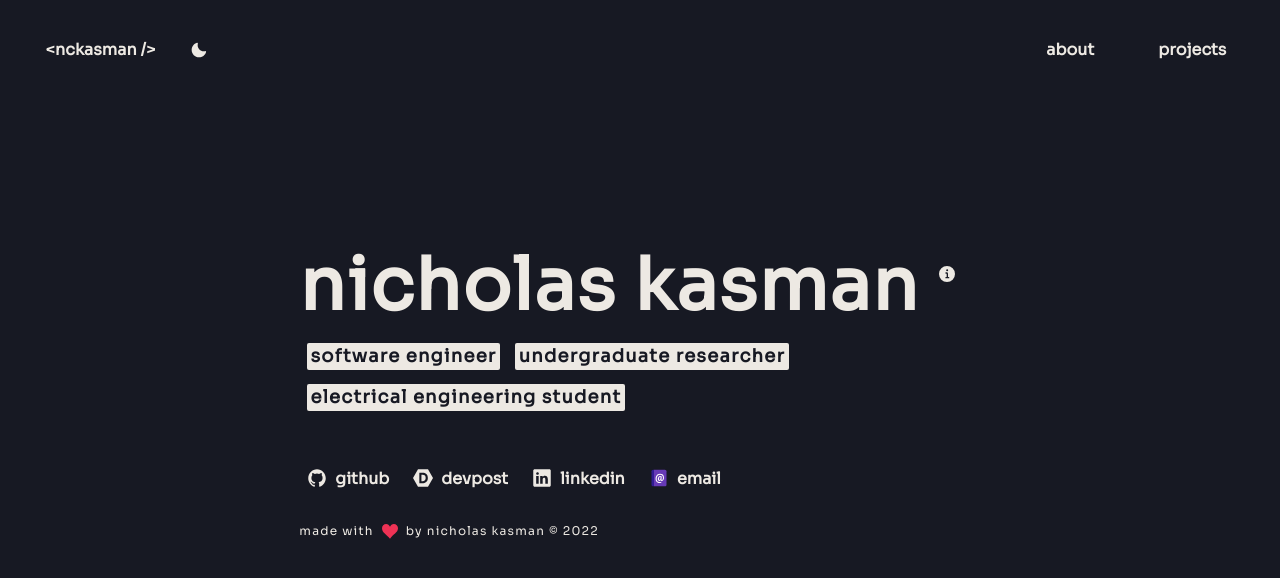
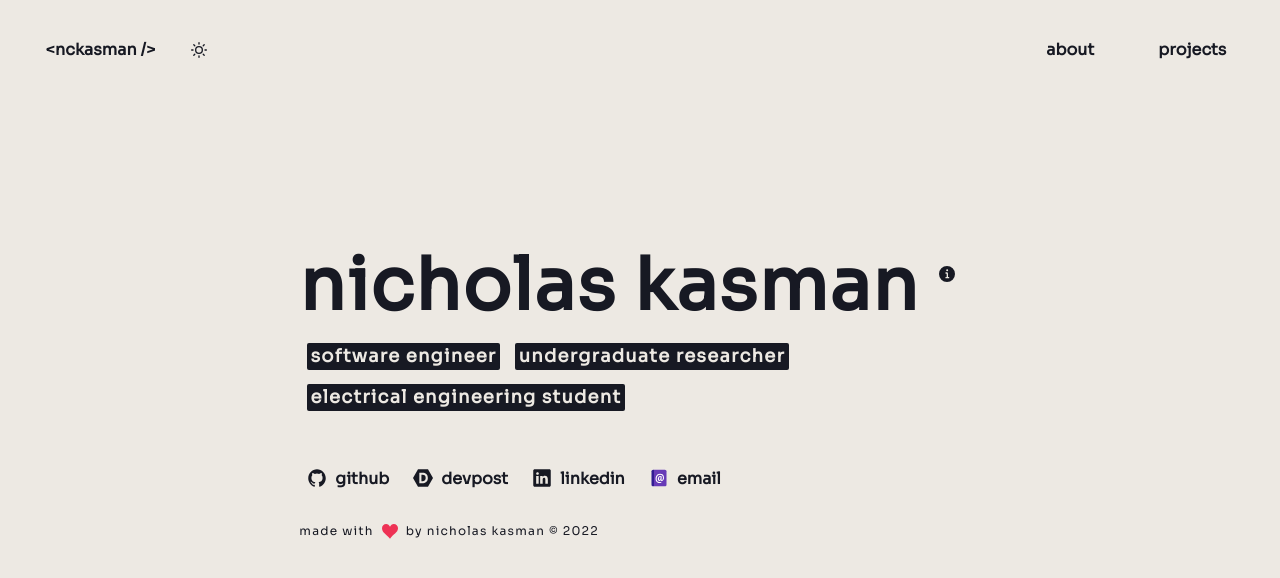
Before and after one commit to nckasman/portfolio_webpage, a Next.js app: page / in a window 1280 px wide. Shown: the top 578 px of the page. Built offline with nearby package versions, Linux system fonts and the light colour scheme.

Commit message:
Update theme.js

```diff
--- a/styles/theme.js
+++ b/styles/theme.js
@@ -86,7 +86,7 @@ const components = {
 
 
 const config = {
-    initialColorMode: 'dark',
+    initialColorMode: 'light',
     useSystemColorMode: true,
 }
 
```
